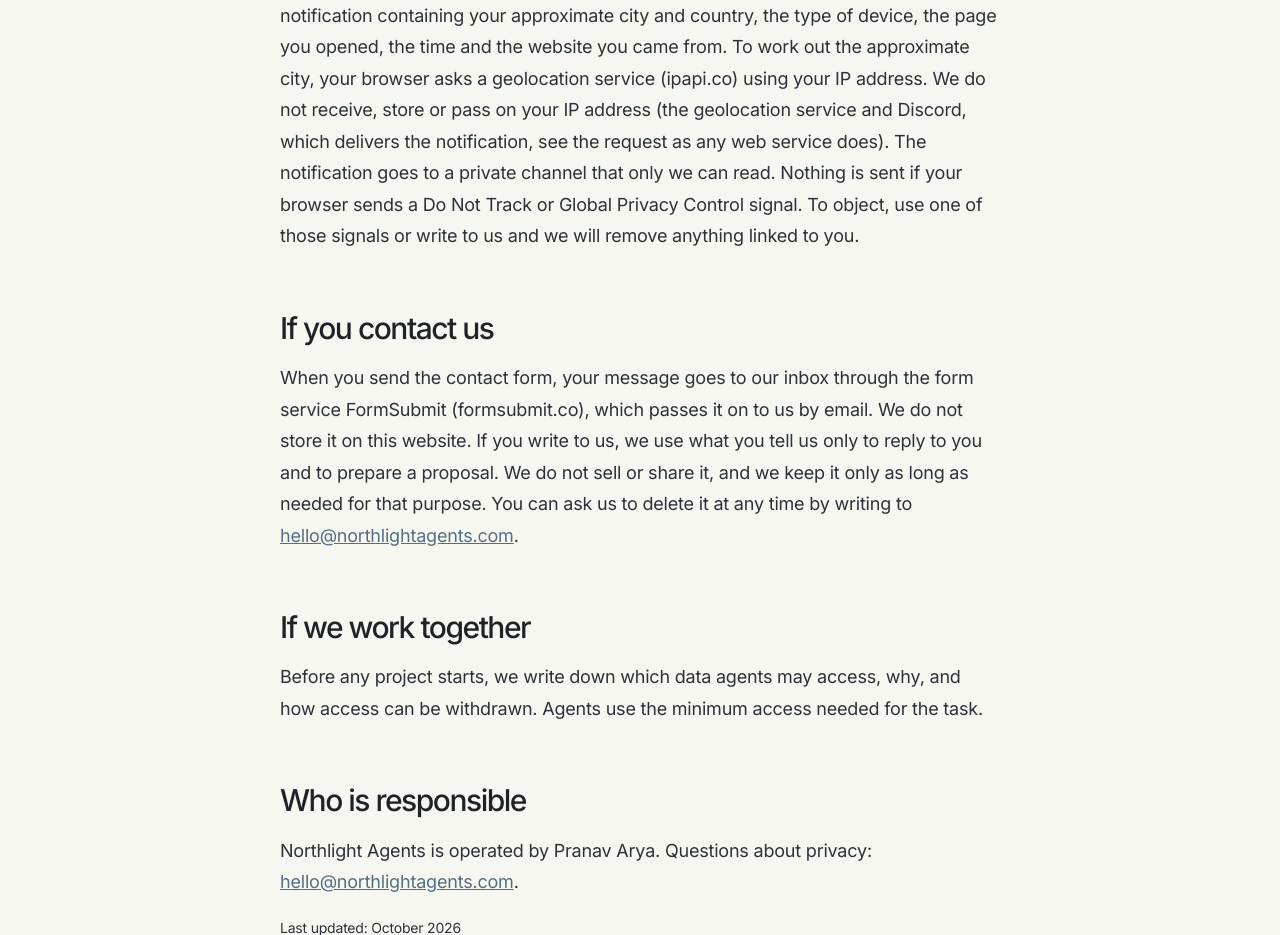
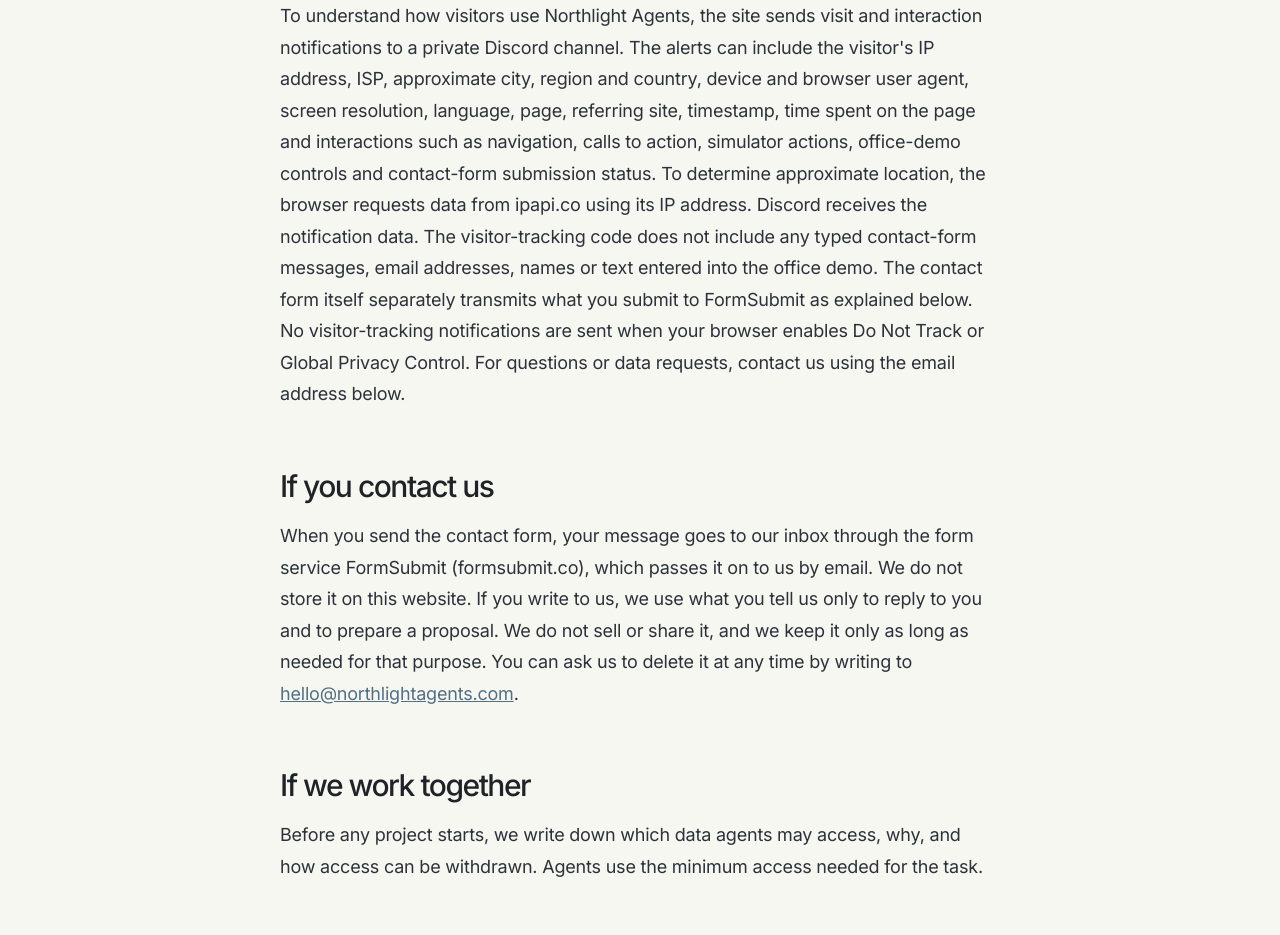
Before and after one commit to pranavarya094/kestrel-agents-site, a plain HTML site: page privacy.html in a window 1280 px wide. Shown: the part 687-1622 px from the top of the page. Drawn offline with Linux system fonts and the light colour scheme.

Commit message:
Disclose detailed Discord visitor analytics accurately

```diff
--- a/privacy.html
+++ b/privacy.html
@@ -32,19 +32,19 @@
 </div></header>
 <main id="main">
 
-<section class="narrow phead"><h1>Privacy.</h1><p class="lead">Short version: this website does not track you.</p></section>
+<section class="narrow phead"><h1>Privacy.</h1><p class="lead">We use limited, disclosed visitor and interaction analytics, with notifications sent to a private Discord channel.</p></section>
 <div class="narrow prose" style="padding-bottom:80px">
 <h2>This website</h2>
 <p>We do not use cookies or advertising trackers. Fonts, scripts and images are served from this site itself. The site is hosted on GitHub Pages, which, like any web host, may keep technical logs such as IP addresses. See GitHub's privacy statement for details.</p>
 <h2>Visit notifications</h2>
-<p>So that we know where our visitors come from, each visit sends us one anonymous notification containing your approximate city and country, the type of device, the page you opened, the time and the website you came from. To work out the approximate city, your browser asks a geolocation service (ipapi.co) using your IP address. We do not receive, store or pass on your IP address (the geolocation service and Discord, which delivers the notification, see the request as any web service does). The notification goes to a private channel that only we can read. Nothing is sent if your browser sends a Do Not Track or Global Privacy Control signal. To object, use one of those signals or write to us and we will remove anything linked to you.</p>
+<p>To understand how visitors use Northlight Agents, the site sends visit and interaction notifications to a private Discord channel. The alerts can include the visitor's IP address, ISP, approximate city, region and country, device and browser user agent, screen resolution, language, page, referring site, timestamp, time spent on the page and interactions such as navigation, calls to action, simulator actions, office-demo controls and contact-form submission status. To determine approximate location, the browser requests data from ipapi.co using its IP address. Discord receives the notification data. The visitor-tracking code does not include any typed contact-form messages, email addresses, names or text entered into the office demo. The contact form itself separately transmits what you submit to FormSubmit as explained below. No visitor-tracking notifications are sent when your browser enables Do Not Track or Global Privacy Control. For questions or data requests, contact us using the email address below.</p>
 <h2>If you contact us</h2>
 <p>When you send the contact form, your message goes to our inbox through the form service FormSubmit (formsubmit.co), which passes it on to us by email. We do not store it on this website. If you write to us, we use what you tell us only to reply to you and to prepare a proposal. We do not sell or share it, and we keep it only as long as needed for that purpose. You can ask us to delete it at any time by writing to <a href="mailto:hello@northlightagents.com">hello@northlightagents.com</a>.</p>
 <h2>If we work together</h2>
 <p>Before any project starts, we write down which data agents may access, why, and how access can be withdrawn. Agents use the minimum access needed for the task.</p>
 <h2>Who is responsible</h2>
 <p>Northlight Agents is operated by Pranav Arya. Questions about privacy: <a href="mailto:hello@northlightagents.com">hello@northlightagents.com</a>.</p>
-<p class="byline">Last updated: October 2026</p>
+<p class="byline">Last updated: November 2026</p>
 </div>
 </main>
 <footer class="site-foot"><div class="w">
```
